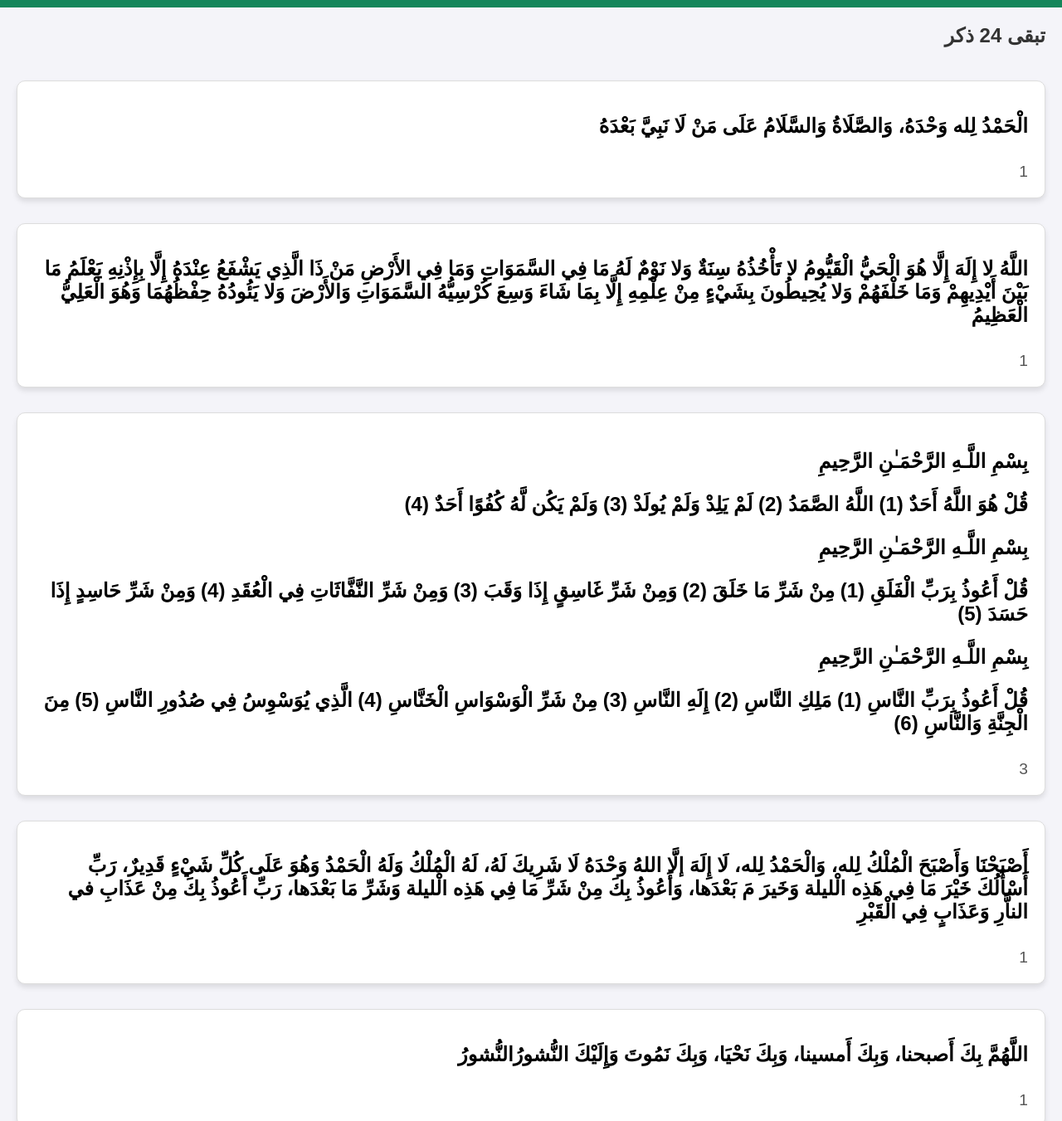
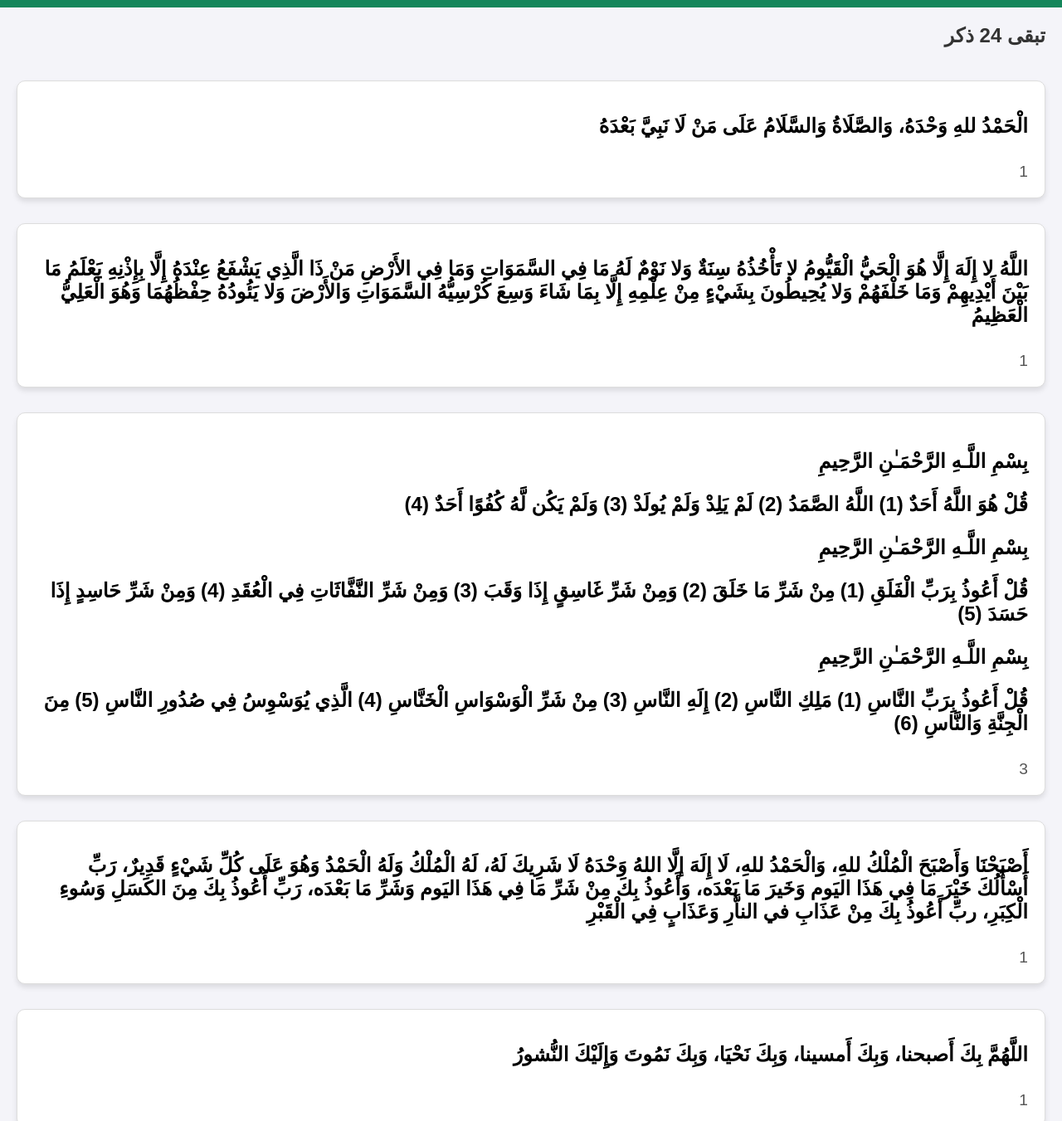
Before and after one commit to Hamed-Ali-Hamid/Azkar-Elmasaa, a plain HTML site: page index.html in a window 1280 px wide. Shown: the part 100-1451 px from the top of the page at 83% size. Drawn offline with Linux system fonts and the light colour scheme.

Commit message:
Update index.html

```diff
--- a/index.html
+++ b/index.html
@@ -25,7 +25,7 @@
        تبقى <span id="total-counter">24</span>
        ذكر</div>
       <div class="dzikr" data-target="1" id="dzikr1">
-        <h2>الْحَمْدُ لِله وَحْدَهُ، وَالصَّلَاةُ وَالسَّلَامُ عَلَى مَنْ لَا نَبِيَّ بَعْدَهُ</h2>
+        <h2>الْحَمْدُ للهِ وَحْدَهُ، وَالصَّلَاةُ وَالسَّلَامُ عَلَى مَنْ لَا نَبِيَّ بَعْدَهُ</h2>
         <span id="counter1" class="counter">0</span>
       </div>
       <div class="dzikr" data-target="1" id="dzikr1">
@@ -43,12 +43,12 @@
         <span id="counter1" class="counter">0</span>
       </div>
       <div class="dzikr" data-target="1" id="dzikr1">
-        <h2>أَصْبَحْنَا وَأَصْبَحَ الْمُلْكُ لِله، وَالْحَمْدُ لِله، لَا إِلَهَ إلَّا اللهُ وَحْدَهُ لَا شَرِيكَ لَهُ، لَهُ الْمُلْكُ وَلَهُ الْحَمْدُ وَهُوَ عَلَى كُلِّ شَيْءٍ قَدِيرٌ، رَبِّ أَسْأَلُكَ خَيْرَ مَا فِي هَذِه الْليلة وَخَيرَ مَ بَعْدَها، وَأَعُوذُ بِكَ مِنْ شَرِّ مَا فِي هَذِه الْليلة وَشَرِّ مَا بَعْدَها، رَبِّ أَعُوذُ بِكَ مِنْ عَذَابِ في الناَّرِ وَعَذَابٍ فِي الْقَبْرِ
+        <h2>أَصْبَحْنَا وَأَصْبَحَ الْمُلْكُ للهِ، وَالْحَمْدُ للهِ، لَا إِلَهَ إلَّا اللهُ وَحْدَهُ لَا شَرِيكَ لَهُ، لَهُ الْمُلْكُ وَلَهُ الْحَمْدُ وَهُوَ عَلَى كُلِّ شَيْءٍ قَدِيرٌ، رَبِّ أَسْأَلُكَ خَيْرَ مَا فِي هَذَا اليَوم وَخَيرَ مَا بَعْدَه، وَأَعُوذُ بِكَ مِنْ شَرِّ مَا فِي هَذَا اليَوم وَشَرِّ مَا بَعْدَه، رَبِّ أَعُوذُ بِكَ مِنَ الكَسَلِ وَسُوءِ الْكِبَرِ، ربِّ أَعُوذُ بِكَ مِنْ عَذَابِ في الناَّرِ وَعَذَابٍ فِي الْقَبْرِ
         </h2>
         <span id="counter1" class="counter">0</span>
       </div>
       <div class="dzikr" data-target="1" id="dzikr1">
-        <h2>اللَّهُمَّ بِكَ أَصبحنا، وَبِكَ أَمسينا، وَبِكَ نَحْيَا، وَبِكَ نَمُوتَ وَإِلَيْكَ النُّشورُالنُّشورُ
+        <h2>اللَّهُمَّ بِكَ أَصبحنا، وَبِكَ أَمسينا، وَبِكَ نَحْيَا، وَبِكَ نَمُوتَ وَإِلَيْكَ النُّشورُ
         </h2>
         <span id="counter1" class="counter">0</span>
       </div>
```
